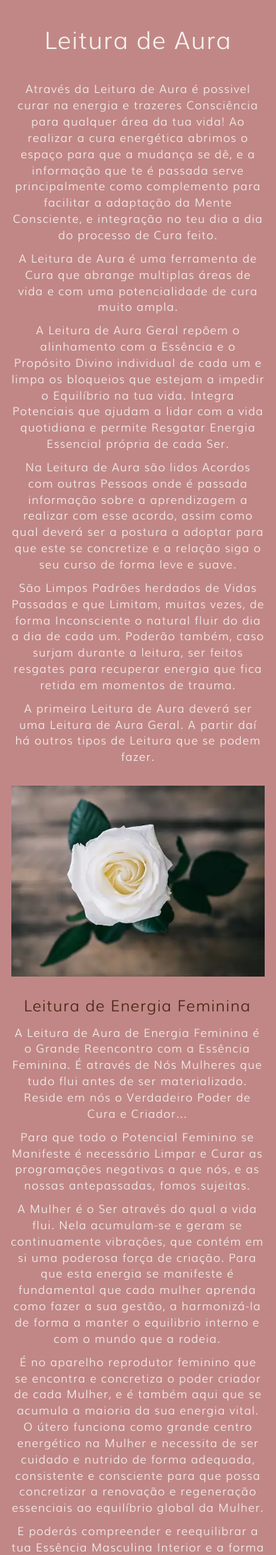
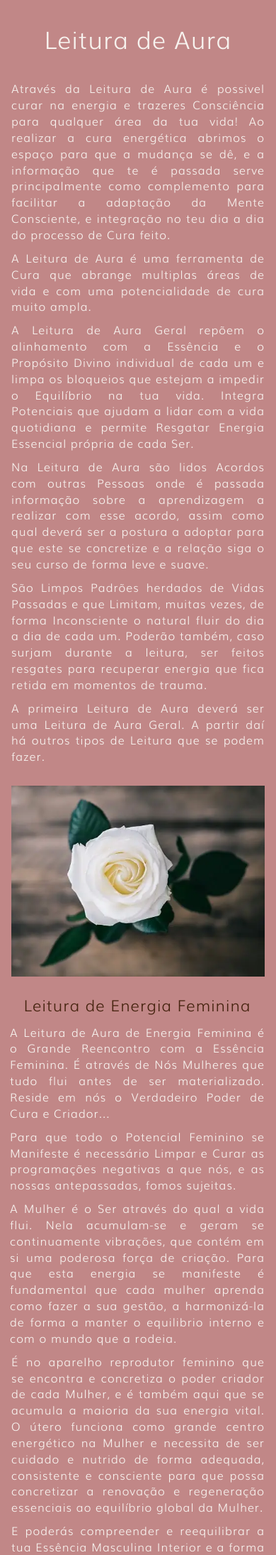
Before and after one commit to TyrAnasazy/TyrAnasazy.github.io, a PHP site: page /Leitura.html in a window 390 px wide. Shown: the part 69-2260 px from the top of the page at 71% size. Run offline with PHP 8.4, Linux system fonts and the light colour scheme; some web fonts are replaced.

Commit message:
Update style.css

```diff
--- a/css/style.css
+++ b/css/style.css
@@ -357,7 +357,7 @@ a:focus, a:hover {
 
 @media screen and (max-width: 768px) {
 	.my-justify{
-		text-align: center !important;
+		text-align: justify !important;
 	}
 .Acompanhamento{
 padding-top:25px !important;
```
